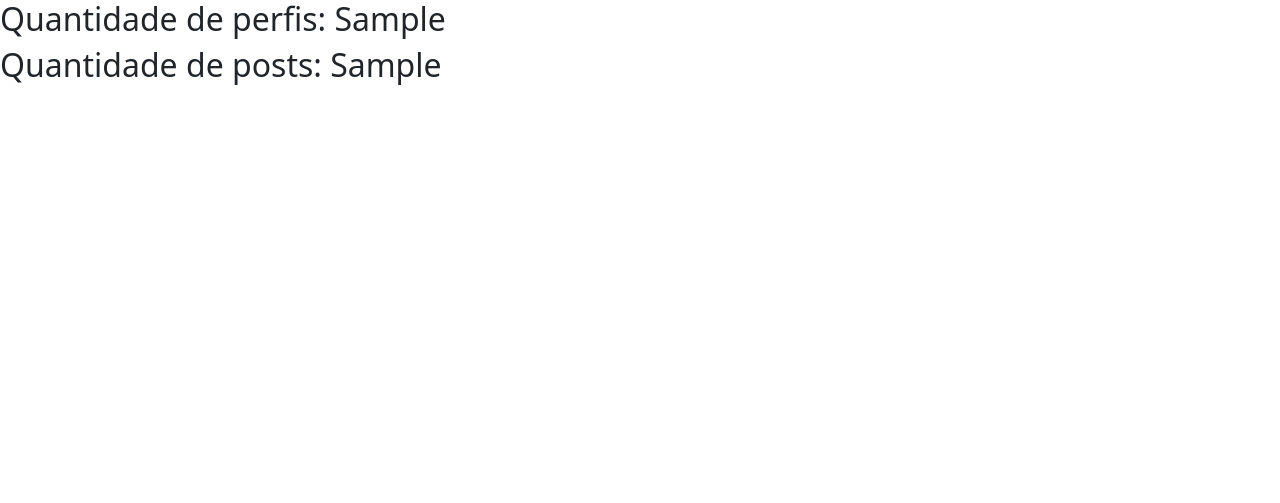
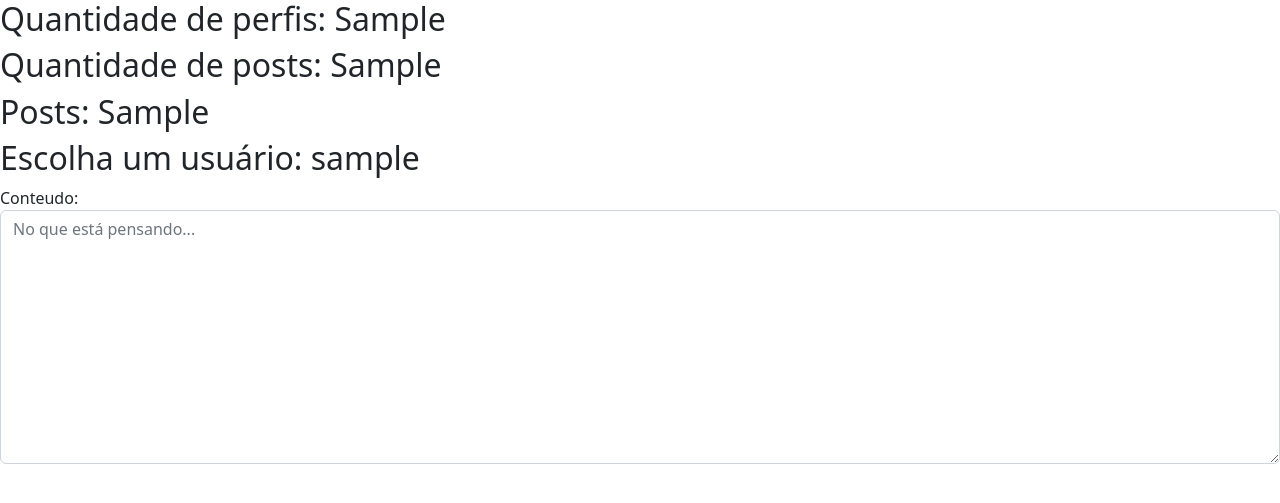
Before and after one commit to odiegofarias/social-me, a Django app: template posts/templates/posts/index.html in a window 1280 px wide. Shown: the top 503 px of the page. Run offline with Django 4.2, Linux system fonts and the light colour scheme; tables that the repository leaves empty hold one stand-in row (values such as "Sample post"); the template is opened without the code that fills it: values that come from a table or form of the project are taken from there, most other values are stand-ins (such as "Sample title", 1, 10 or a date in 2020).

Commit message:
Fazendo testes no template com form do django

```diff
--- a/core/settings.py
+++ b/core/settings.py
@@ -104,9 +104,9 @@ AUTH_PASSWORD_VALIDATORS = [
 # Internationalization
 # https://docs.djangoproject.com/en/4.1/topics/i18n/
 
-LANGUAGE_CODE = 'en-us'
+LANGUAGE_CODE = 'pt-BR'
 
-TIME_ZONE = 'UTC'
+TIME_ZONE = 'America/Sao_Paulo'
 
 USE_I18N = True
 
--- /dev/null
+++ b/posts/forms.py
@@ -0,0 +1,18 @@
+from django import forms
+from .models import Post
+
+
+class PostForm(forms.ModelForm):
+    conteudo = forms.CharField(
+        required=True,
+        widget=forms.widgets.Textarea(
+            attrs={
+                'placeholder': 'No que está pensando...',
+                'class': 'form-control',
+            }
+        )
+    )
+
+    class Meta:
+        model = Post
+        exclude = ('autor', )
--- a/posts/models.py
+++ b/posts/models.py
@@ -20,8 +20,7 @@ class Perfil(models.Model):
 
 
 class Post(models.Model):
-    titulo = models.CharField(max_length=100)
-    conteudo = models.TextField(max_length=200)
+    conteudo = models.CharField(max_length=200)
     data_criacao = models.DateTimeField(auto_now_add=True)
     data_atualizacao = models.DateTimeField(auto_now=True)
     autor = models.ForeignKey(
--- a/posts/templates/posts/index.html
+++ b/posts/templates/posts/index.html
@@ -10,5 +10,14 @@
 <body>
     <h2>Quantidade de perfis: {{ qtd_perfis }}</h2>
     <h2>Quantidade de posts: {{ qtd_posts }}</h2>
+    {% for post in posts %}
+        <h2>Posts: {{ post.conteudo }}</h2>
+    {% endfor %}
+
+    {% for perfil in perfis %}
+        <h2>Escolha um usuário: {{ perfil.usuario.username }}</h2>
+    {% endfor %}
+    {{ form.as_p }}
+
 </body>
 </html>
```
Also changed, not shown: posts/views.py (+7 -0 lines), posts/migrations/0002_alter_perfil_options_remove_post_titulo_and_more.py (added).
